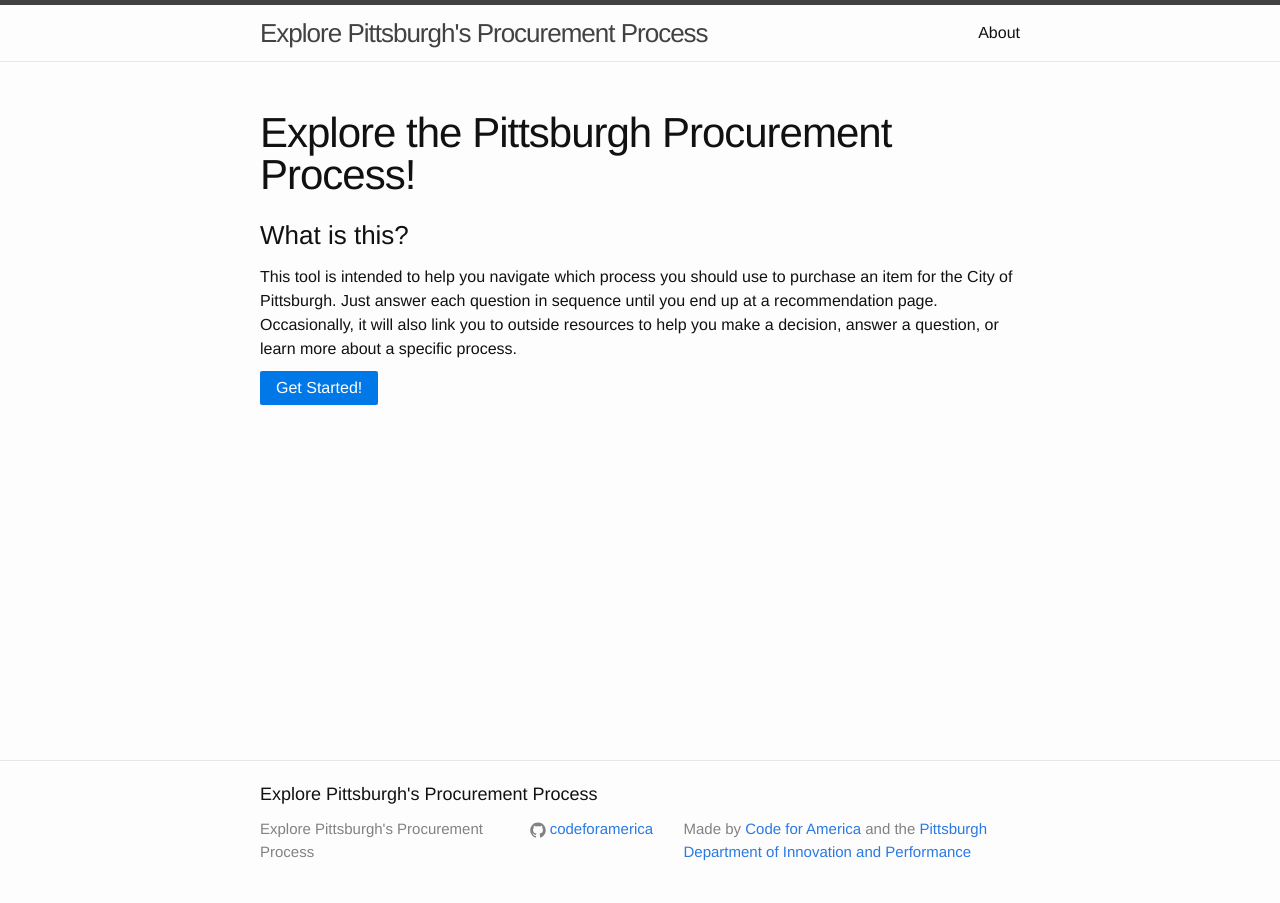
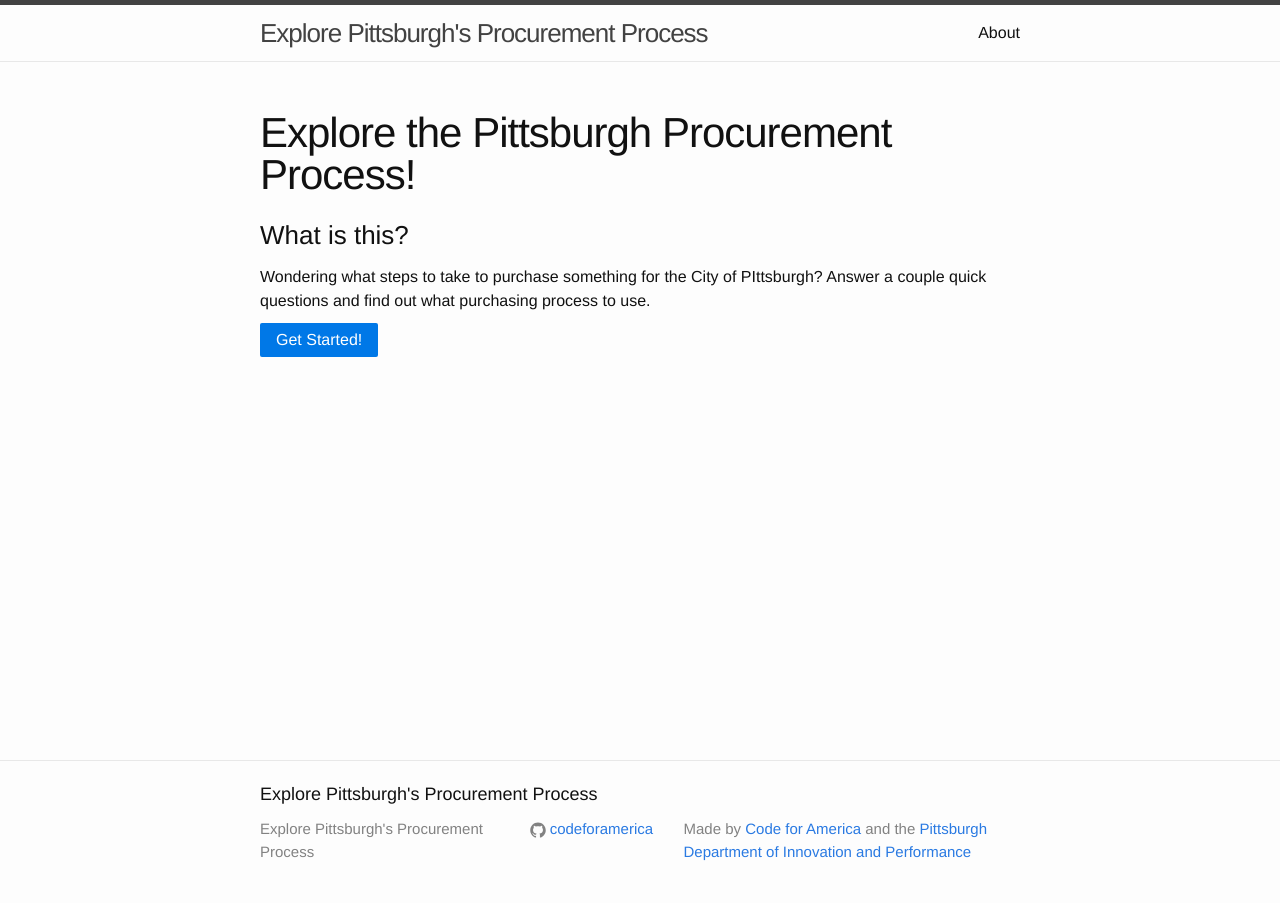
Before and after one commit to codeforamerica/pittsburgh-procurement-explorer, a Jekyll site: the page built from index.html, in a window 1280 px wide. Built offline with Jekyll 4.4.1, drawn with Linux system fonts in a browser that asks for light colours.

Commit message:
updated copy on home page

```diff
--- a/index.html
+++ b/index.html
@@ -10,5 +10,5 @@ buttons:
 pre_button_content:
   -
     title: "What is this?"
-    content: "This tool is intended to help you navigate which process you should use to purchase an item for the City of Pittsburgh. Just answer each question in sequence until you end up at a recommendation page. Occasionally, it will also link you to outside resources to help you make a decision, answer a question, or learn more about a specific process."
+    content: "Wondering what steps to take to purchase something for the City of PIttsburgh? Answer a couple quick questions and find out what purchasing process to use."
 ---
```
